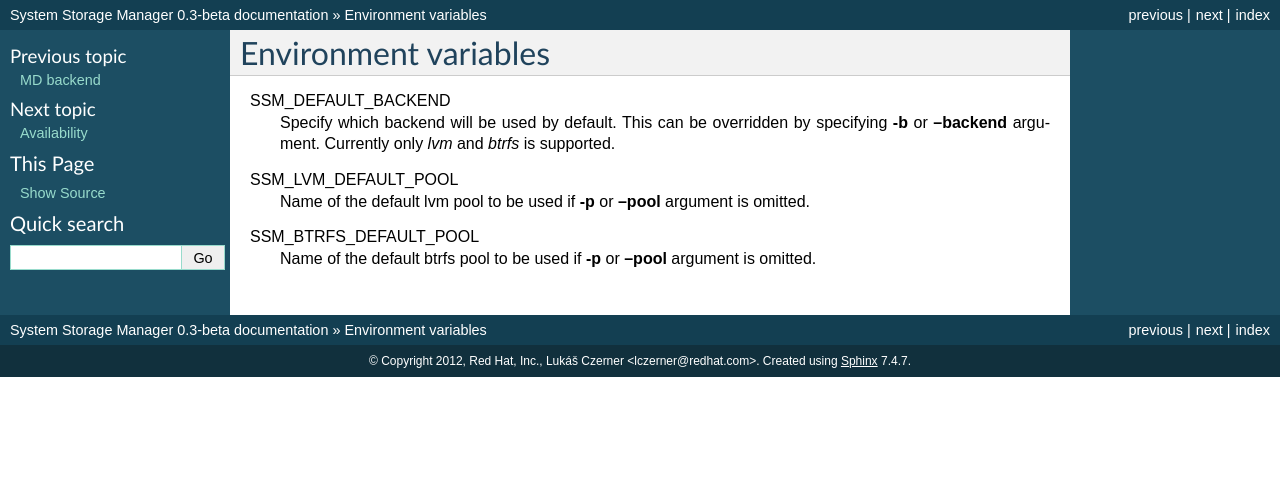
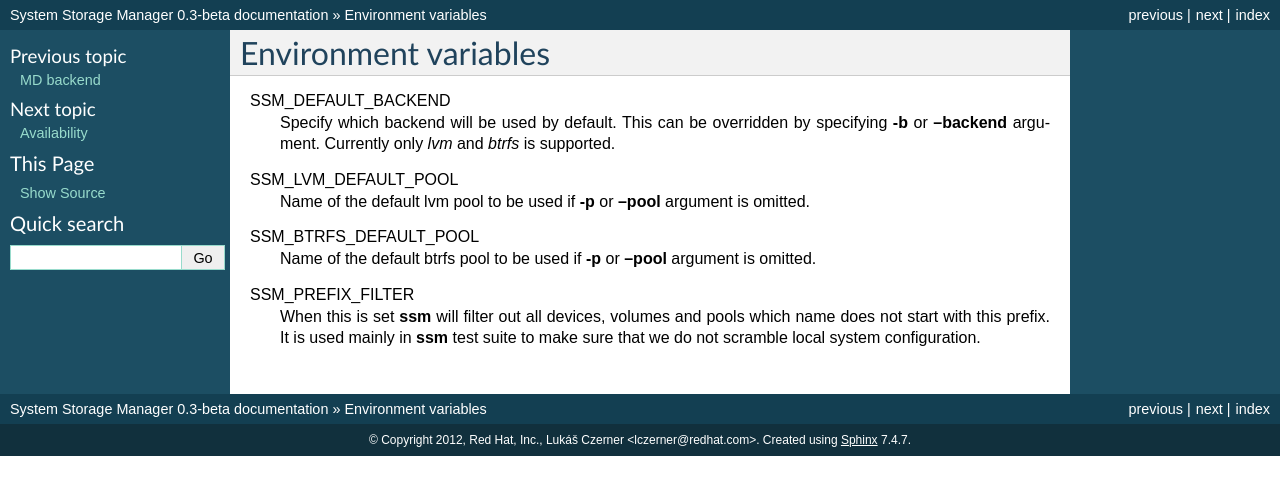
Before and after one commit to system-storage-manager/ssm, a Sphinx documentation site: the page built from doc/src/env_variables.rst, in a window 1280 px wide. Shown: the top 495 px of the page. Built offline with Sphinx 7.4.7, drawn with Linux system fonts in a browser that asks for light colours.

Commit message:
doc: document SSM_PREFIX_FILTER env variable
Signed-off-by: Lukas Czerner <lczerner@redhat.com>

```diff
--- a/doc/src/env_variables.rst
+++ b/doc/src/env_variables.rst
@@ -13,3 +13,9 @@
 SSM_BTRFS_DEFAULT_POOL
     Name of the default btrfs pool to be used if **-p** or **--pool** argument
     is omitted.
+
+SSM_PREFIX_FILTER
+    When this is set **ssm** will filter out all devices, volumes and pools
+    which name does not start with this prefix. It is used mainly in **ssm**
+    test suite to make sure that we do not scramble local system
+    configuration.
```
Also changed, not shown: 2 other files.
